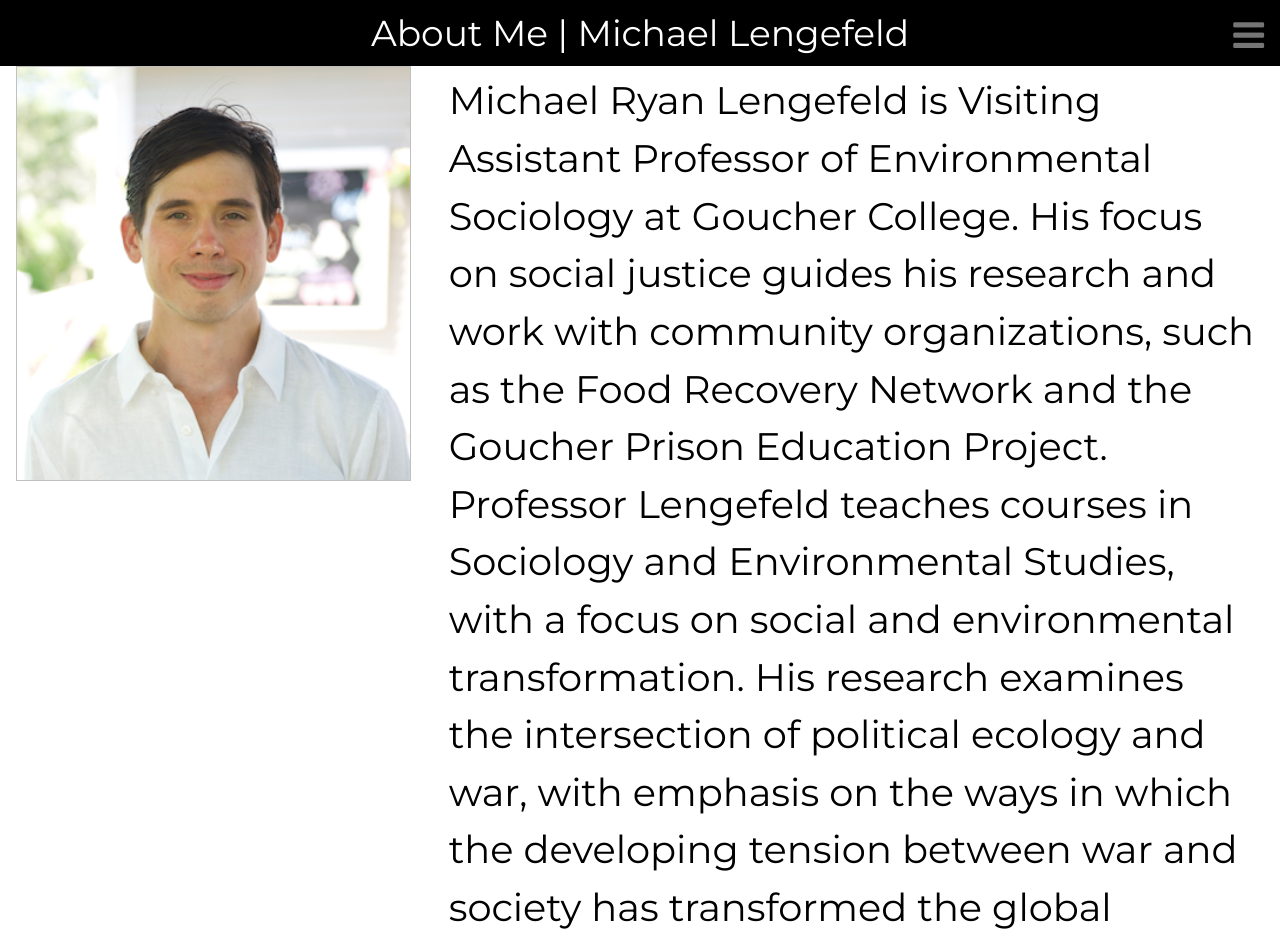
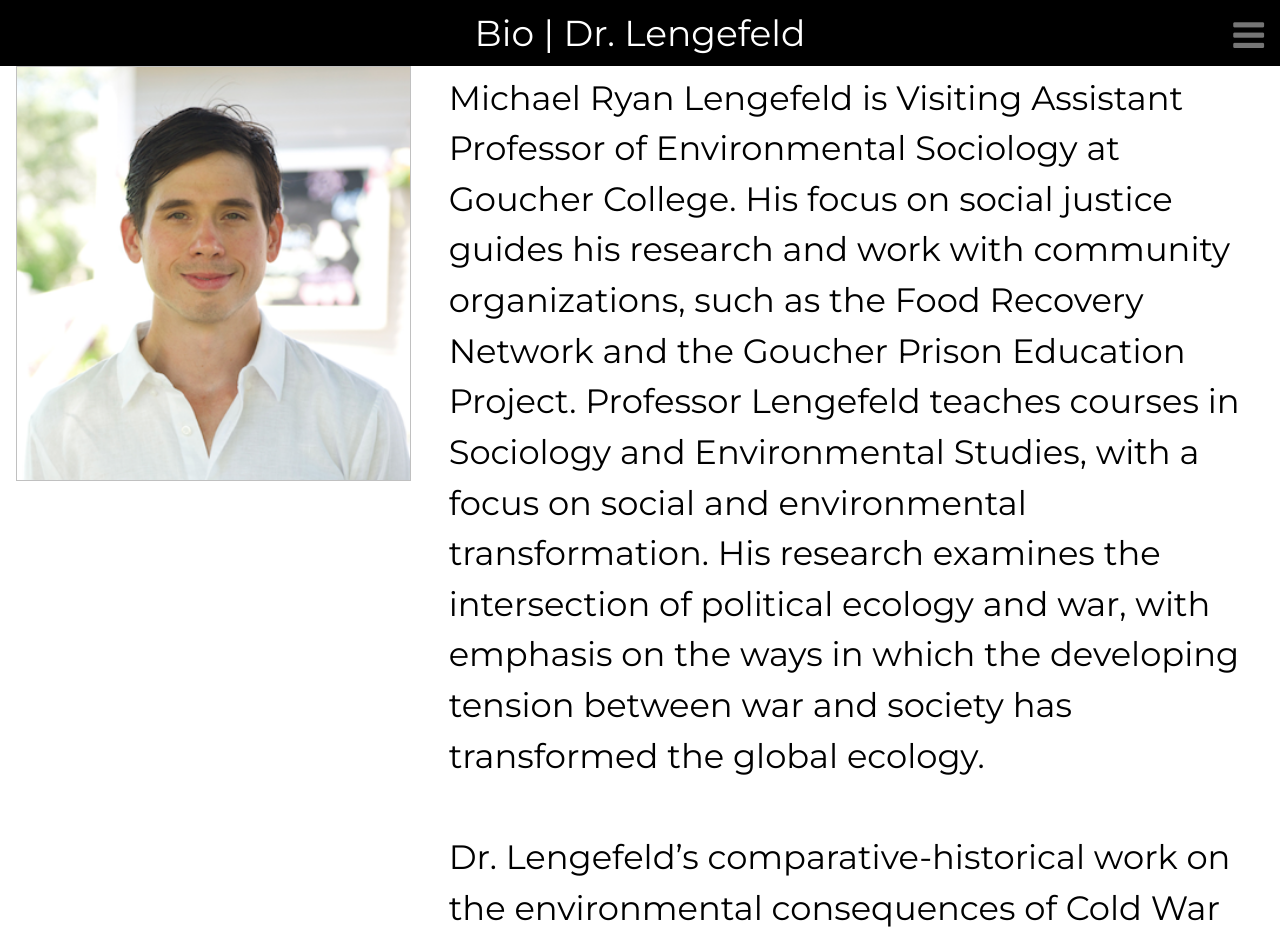
Before and after one commit to resilience1/resilience1.github.io, a Jekyll site: the page built from about/index.html, in a window 1280 px wide. Shown: the top 943 px of the page. Built offline with Jekyll 4.4.1, drawn with Linux system fonts in a browser that asks for light colours; nearby versions of some CDN libraries.

Commit message:
Update index.html

```diff
--- a/about/index.html
+++ b/about/index.html
@@ -1,19 +1,19 @@
 ---
 layout: research
-title: About Me
+title: Bio
 ---
 <html>
 <head>
 <style>
 	h1{
-    	font-size: 4vw;
+    	font-size: 1.8em;
 	font-style: bold;
     	margin: 3px;
     	padding: 3px;
 	}
 
 	h2 {
-    	font-size: 3vw;
+    	font-size: 1.5em;
 	font-style: bold;
     	margin: 3px;
     	padding: 3px;
@@ -72,7 +72,7 @@
 
 	@media screen and (min-width: 601px) {
   	div.example {
-    	font-size: 1.4em;
+    	font-size: 1.5em;
   	}
 	}
 
@@ -87,7 +87,7 @@
 </head>
 
 	<header class="w3-container w3-center w3-black" id="home">
-    	<h1 class="w3-xxlarge"><span class="w3-hide-small">About Me | </span>Michael Lengefeld</h1>
+    	<h1 class="w3-xxlarge"><span class="w3-hide-small">Bio | </span>Dr. Lengefeld</h1>
 	</header>
 <div class="w3-row w3-mobile">
 	<div class="w3-third w3-container">
```
